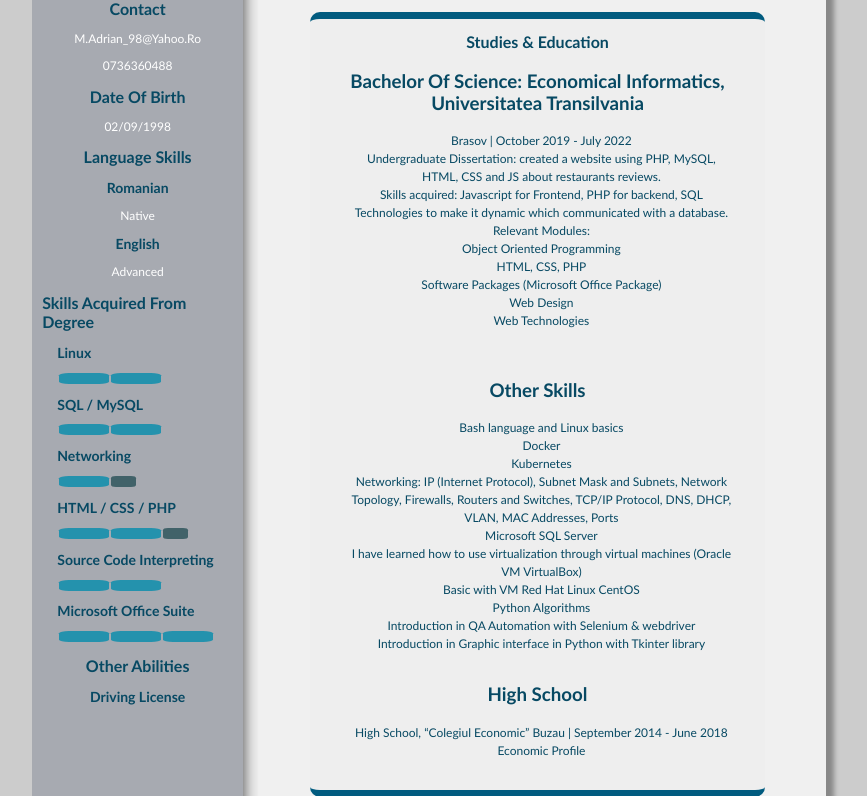
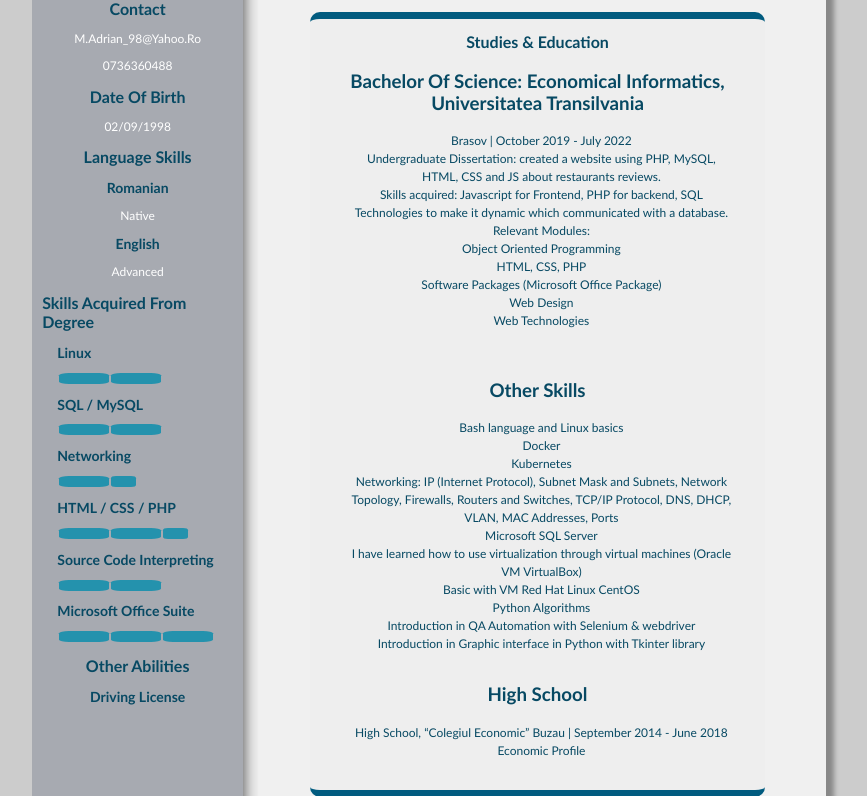
Before and after one commit to adrianmihai98/adrianmihai98.github.io, a PHP site: page / in a window 1280 px wide. Shown: the part 294-1090 px from the top of the page, without its empty margins (211-1078 px from the left). Run offline with PHP 8.4, Linux system fonts and the light colour scheme.

Commit message:
Update style.css

```diff
--- a/style.css
+++ b/style.css
@@ -148,7 +148,7 @@ body {
 
     width: 25px;
     height: .3cm;
-    background-color: #416269;
+    background-color: #2492ad;
     border-radius: 20%;
     margin-left: 2px;
 
```
